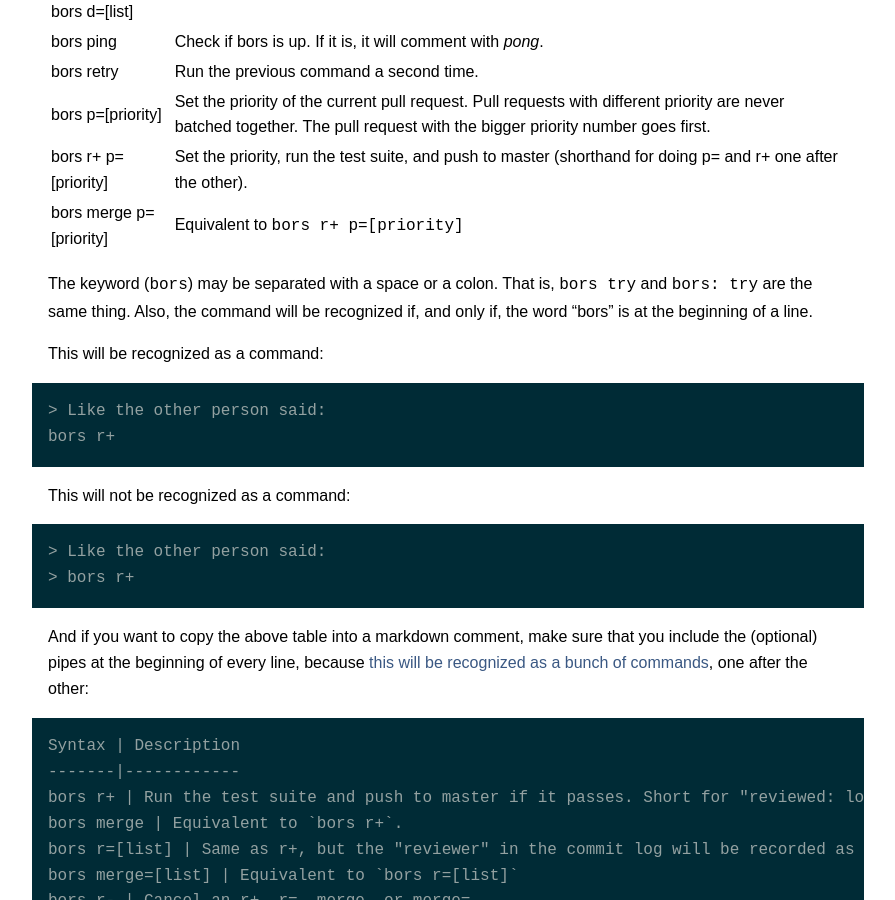
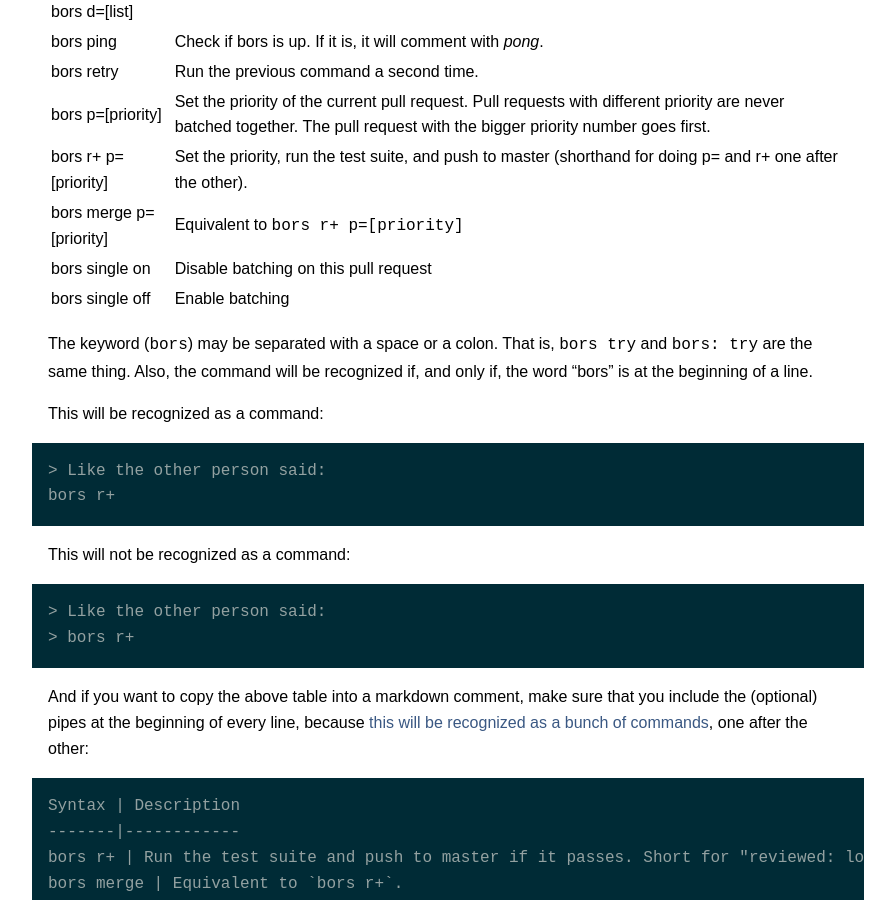
Before and after one commit to bors-ng/bors-ng.github.io, a Jekyll site: the page built from _documentation/reference.md, in a window 1280 px wide and 900 px high, scrolled down 672 px. Shown: the whole window, without its empty margins (192-1087 px from the left). Built offline with Jekyll 4.4.1, drawn with Linux system fonts in a browser that asks for light colours.

Commit message:
Add docs for single

```diff
--- a/_documentation/reference.md
+++ b/_documentation/reference.md
@@ -28,6 +28,8 @@ description: All of the commands and configuration options supported by bors-ng
 | bors p=[priority] | Set the priority of the current pull request. Pull requests with different priority are never batched together. The pull request with the bigger priority number goes first.
 | bors r+ p=[priority] | Set the priority, run the test suite, and push to master (shorthand for doing p= and r+ one after the other).
 | bors merge p=[priority] | Equivalent to `bors r+ p=[priority]`
+| bors single on | Disable batching on this pull request
+| bors single off | Enable batching
 
 The keyword (`bors`) may be separated with a space or a colon. That is, `bors try` and `bors: try` are the same thing.
 Also, the command will be recognized if, and only if, the word "bors" is at the beginning of a line.
```
